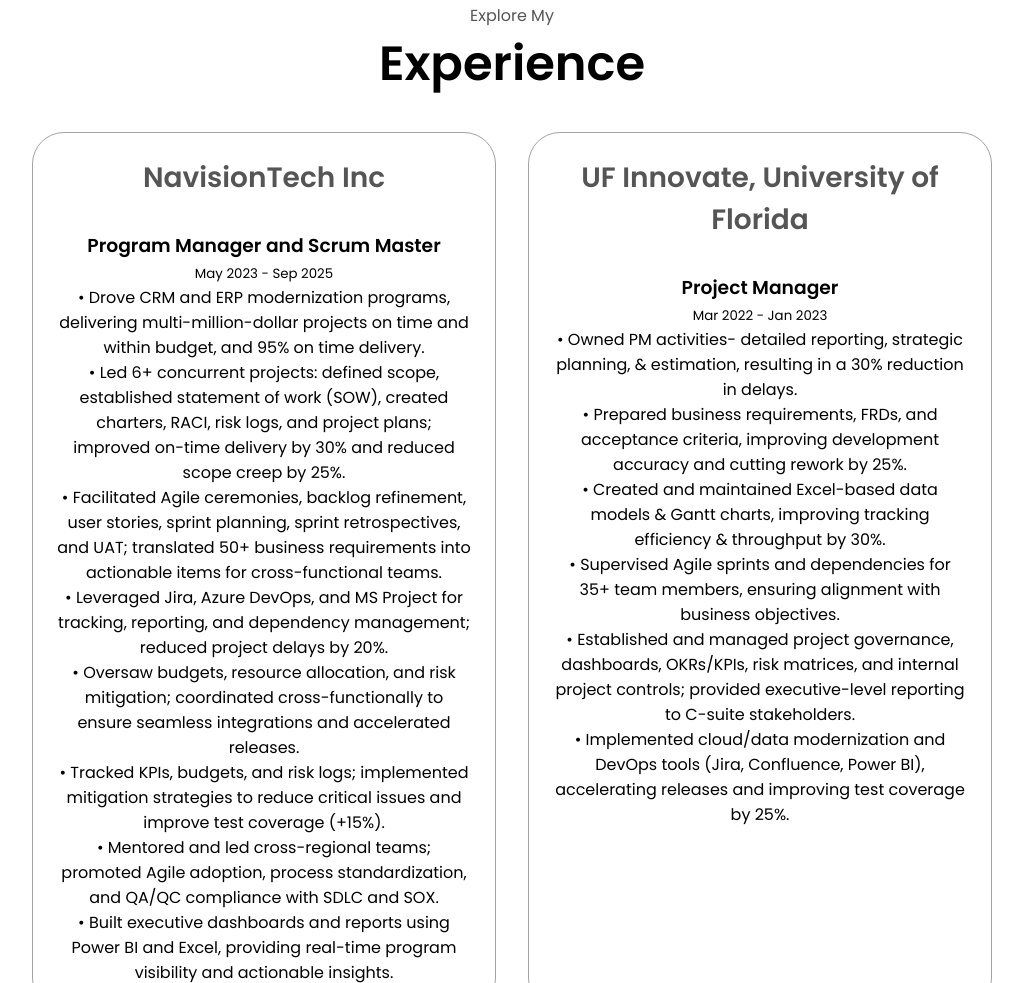
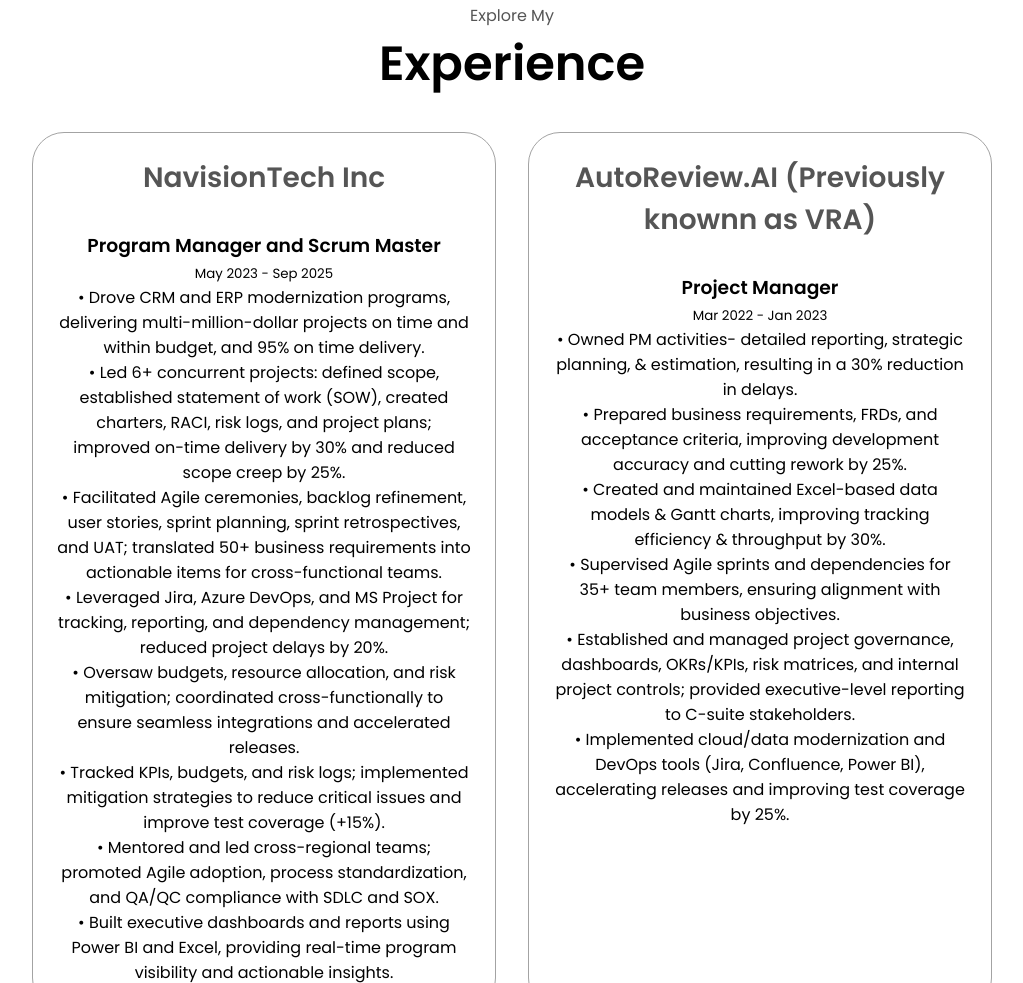
Before and after one commit to chaitya1/chaitya_portfolio, a plain HTML site: page index.html in a window 1280 px wide. Shown: the part 1805-2788 px from the top of the page, without its empty margins (128-1151 px from the left). Drawn offline with Linux system fonts and the light colour scheme.

Commit message:
Update index.html
Changed VRA to AutoReview.AI and added certification

```diff
--- a/index.html
+++ b/index.html
@@ -193,7 +193,7 @@
 
 
           <div class="details-container">
-            <h2 class="experience-sub-title">UF Innovate, University of Florida</h2>
+            <h2 class="experience-sub-title">AutoReview.AI (Previously knownn as VRA)</h2>
             <div class="article-container">
               <article>
 
@@ -345,6 +345,7 @@
 
             <div>
               <ul>
+                Introduction to GenAI, {November 2025}<br>
                 Project Manager Job Simulation, Siemens Mobility (October 2025)<br>
                 Project Management Principles and Practices, University of California, Irvine (June 2022)<br>
                Scrum Foundations Professional Certified (August 2020)<br>
```
